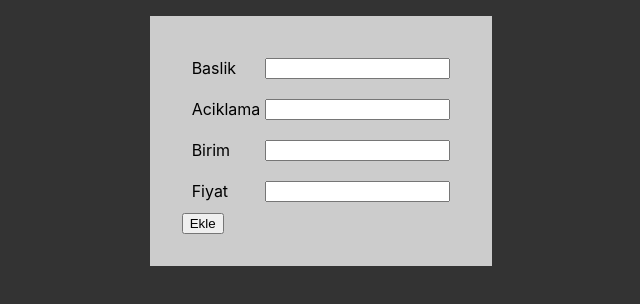
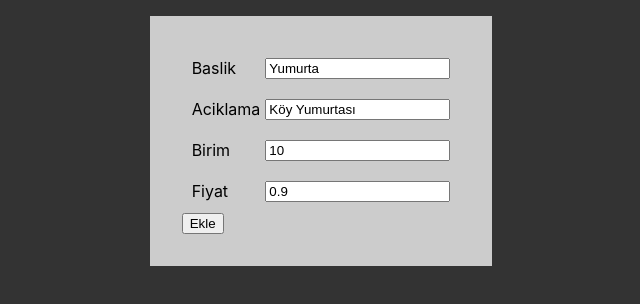
Before and after one commit to muzeyyen55/academy-sepet, a React (Create React App) app: page /edit/0 in a window 1280 px wide. Shown: the top 304 px of the page, without its empty margins (319-959 px from the left). Built offline with nearby package versions, Linux system fonts and the light colour scheme.

Commit message:
lecture 5 hoc class based component useparams styled componnent

```diff
--- a/package.json
+++ b/package.json
@@ -11,6 +11,7 @@
     "react-dom": "^17.0.2",
     "react-router-dom": "^5.2.0",
     "react-scripts": "4.0.3",
+    "styled-components": "^5.3.1",
     "web-vitals": "^1.0.1"
   },
   "scripts": {
--- a/src/App.js
+++ b/src/App.js
@@ -82,7 +82,7 @@ function App() {
       <Switch>
         <Route path="/" exact>
           <>
-            <Search on Change={handleSearch} />
+            <Search onChange={handleSearch} />
             <List cart={filteredCart} />
           </>
         </Route>
@@ -90,7 +90,7 @@ function App() {
           <AddItem onAdd={handleOnSave} />
         </Route>
         <Route path="/edit/:id">
-          <AddItem onAdd={handleOnSave} />
+          <AddItem onAdd={handleOnSave} cart={filteredCart} />
         </Route>
       </Switch>
     </BrowserRouter>
--- a/src/components/AddItem/index.js
+++ b/src/components/AddItem/index.js
@@ -1,10 +1,19 @@
-import React, { useRef } from "react";
-import { useHistory } from "react-router-dom";
+import React, { useEffect, useRef, useState } from "react"; //Hooks JS
+import { useHistory, useParams } from "react-router-dom"; // REACT JS
+import withLogger from "../../hoc/withLogger";
 import "./index.scss";
 
-const AddItem = ({ onAdd }) => {
+const AddItem = ({ onAdd, cart }) => {
   const formRef = useRef();
   const history = useHistory();
+  const { id } = useParams();
+  const [selectedItem, setSelectedItem] = useState(null);
+
+  useEffect(() => {
+    if (id > -1) {
+      setSelectedItem(cart.find((c) => c.id == id));
+    }
+  }, [id]);
   const handleOnSave = () => {
     if (formRef.current.checkValidity()) {
       onAdd({
@@ -22,20 +31,40 @@ const AddItem = ({ onAdd }) => {
     <form className="AddItem" ref={formRef}>
       <div>
         <label htmlFor="title">Baslik</label>
-        <input type="text" id="title" required></input>
+        <input
+          type="text"
+          id="title"
+          required
+          defaultValue={selectedItem?.title}
+        ></input>
       </div>
 
       <div>
         <label htmlFor="description">Aciklama</label>
-        <input type="text" id="description" required></input>
+        <input
+          type="text"
+          id="description"
+          required
+          defaultValue={selectedItem?.description}
+        ></input>
       </div>
       <div>
         <label htmlFor="quantity">Birim</label>
-        <input type="number" id="quantity" required></input>
+        <input
+          type="number"
+          id="quantity"
+          required
+          defaultValue={selectedItem?.quantity}
+        ></input>
       </div>
       <div>
         <label htmlFor="price">Fiyat</label>
-        <input type="number" id="price" required></input>
+        <input
+          type="number"
+          id="price"
+          required
+          defaultValue={selectedItem?.price}
+        ></input>
       </div>
       <button type="button" onClick={handleOnSave}>
         Ekle
@@ -44,4 +73,4 @@ const AddItem = ({ onAdd }) => {
   );
 };
 
-export default AddItem;
+export default withLogger(AddItem, "ekleme");
--- a/src/components/Card/index.js
+++ b/src/components/Card/index.js
@@ -1,13 +1,14 @@
 import React from "react";
 import { Link } from "react-router-dom";
-import "./index.scss";
+import withLogger from "../../hoc/withLogger";
+import { StyledCard } from "./style";
 
 // Desctruction fonksiyonun tek argumani oldugunda arg.obj1.data ve arg.obj2.data diye almak yerine
 // {obj1, obj2} olarak alarak gereksiz yere arg yazmamizin onune gecen bir yontem
 // props yerine {product} yazdigimizdan dolayi sayfa iceresinde props keywordunu kullanmamiza gerek kalmiyor
 const Card = ({ product }) => {
   return (
-    <div className="Card">
+    <StyledCard>
       <h1>{product.title}</h1>
       <p>{product.description}</p>
       <p>
@@ -23,8 +24,8 @@ const Card = ({ product }) => {
         {(product.price * product.quantity).toFixed(2)}
       </p>
       <Link to={"/edit/" + product.id}>Duzenle</Link>
-    </div>
+    </StyledCard>
   );
 };
 
-export default Card;
+export default withLogger(Card, "card");
--- a/src/components/Card/index.scss
+++ /dev/null
@@ -1,6 +0,0 @@
-.Card {
-  background-color: aliceblue;
-  border-radius: 6px;
-  padding: 1rem;
-  margin: 0.5rem auto;
-}
--- /dev/null
+++ b/src/components/Card/style.js
@@ -0,0 +1,12 @@
+import styled from "styled-components";
+
+export const StyledCard = styled.div`
+  background-color: aliceblue;
+  border-radius: 6px;
+  padding: 1rem;
+  margin: 0.5rem auto;
+`;
+
+export const StyledCard2 = styled(StyledCard)`
+  background-color: pink;
+`;
--- a/src/components/List/index.js
+++ b/src/components/List/index.js
@@ -1,28 +1,53 @@
-import React, { useState, useEffect } from "react";
+// Function Based Component
+// Class Based Componnent
+// import React, { useState, useEffect } from "react";
+// import "./index.scss";
+// import Card from "../Card";
+
+// const List = (props) => {
+//   const [grandTotal, setGrandTotal] = useState(0.0);
+
+//   useEffect(() => {
+//     let total = 0.0;
+//     props.cart.forEach((c) => {
+//       total += c.quantity * c.price;
+//     });
+//     setGrandTotal(total);
+//   }, [props.cart]);
+
+//   return (//JSX
+//     <div className="List">
+//       Toplam Tutar: {grandTotal.toFixed(2)} TL
+//       {props.cart.map((c) => {
+//         return <Card key={c.id} product={c} />;
+//       })}
+//     </div>
+//   );
+// };
+
+// export default List;
+// MAP Return
+// FOREACH no Return
+import React from "react";
 import "./index.scss";
 import Card from "../Card";
-
-const List = (props) => {
-  const [grandTotal, setGrandTotal] = useState(0.0);
-
-  useEffect(() => {
+class List extends React.Component {
+  grandTotal = () => {
     let total = 0.0;
-    props.cart.forEach((c) => {
+    this.props.cart.forEach((c) => {
       total += c.quantity * c.price;
     });
-    setGrandTotal(total);
-  }, [props.cart]);
-
+    return total;
+  };
+  render() {
     return (
       <div className="List">
-      Toplam Tutar: {grandTotal.toFixed(2)} TL
-      {props.cart.map((c) => {
+        Toplam Tutar: {this.grandTotal().toFixed(2)} TL
+        {this.props.cart.map((c) => {
           return <Card key={c.id} product={c} />;
         })}
       </div>
     );
-};
-
+  }
+}
 export default List;
-// MAP Return
-// FOREACH no Return
--- /dev/null
+++ b/src/hoc/withLogger.js
@@ -0,0 +1,19 @@
+import React from "react";
+
+const withLogger = (Component, name) => {
+  return class extends React.Component {
+    componentDidMount() {
+      //Connect socket
+      console.log(name + " mount oldu");
+    }
+
+    componentWillUnmount() {
+      // disconnect socket
+      console.log(name + " unmount oldu");
+    }
+    render() {
+      return <Component {...this.props} />;
+    }
+  };
+};
+export default withLogger;
```
Also changed, not shown: 1 other file (tests, documents, lock files or other folders). Lines whose indentation alone changed are shown as unchanged.
